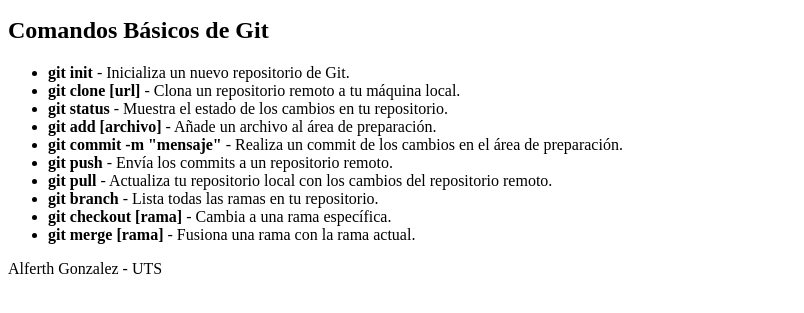
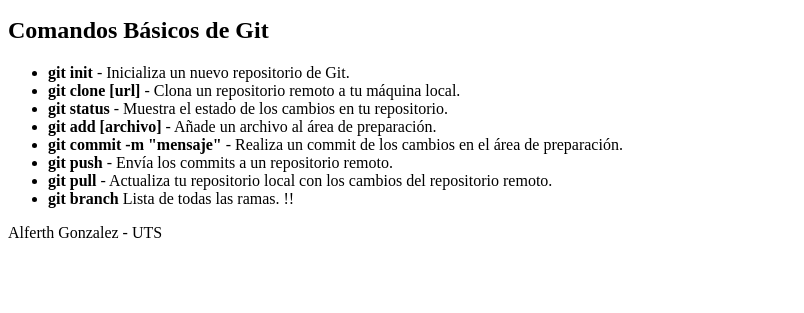
Before and after one commit to desarrolloSDK/proyecto-git, a plain HTML site: page index.html in a window 1280 px wide. Shown: the part 101-414 px from the top of the page, without its empty margins (0-804 px from the left). Drawn offline with Linux system fonts and the light colour scheme.

Commit message:
Modificacion de ramas

```diff
--- a/index.html
+++ b/index.html
@@ -20,9 +20,8 @@
             <li><strong>git commit -m "mensaje"</strong> - Realiza un commit de los cambios en el área de preparación.</li>
             <li><strong>git push</strong> - Envía los commits a un repositorio remoto.</li>
             <li><strong>git pull</strong> - Actualiza tu repositorio local con los cambios del repositorio remoto.</li>
-            <li><strong>git branch</strong> - Lista todas las ramas en tu repositorio.</li>
-            <li><strong>git checkout [rama]</strong> - Cambia a una rama específica.</li>
-            <li><strong>git merge [rama]</strong> - Fusiona una rama con la rama actual.</li>
+
+            <li><strong>git branch</strong> Lista de todas las ramas. !!</li>
         </ul>
     </section>
     <footer>
```
